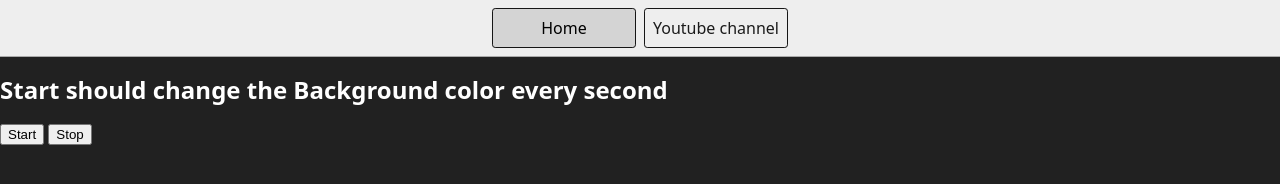
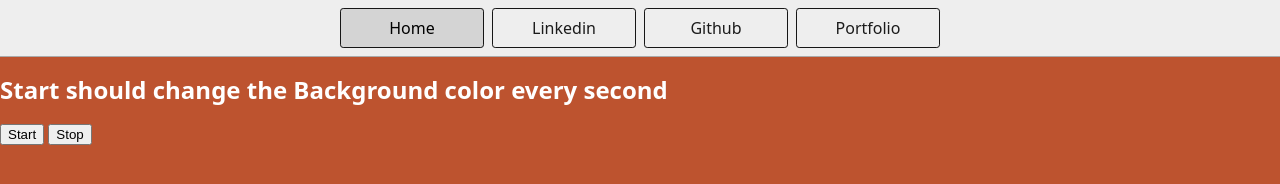
Before and after one commit to sanket-niwate/Js-projects, a plain HTML site: page 6-unlimitedColors/index.html in a window 1280 px wide. Both pictures are taken after a click on the button "Start". Drawn offline with Linux system fonts and the light colour scheme; files that its build step writes are made by us from their sources.

Commit message:
unlimited color project is done

```diff
--- a/6-unlimitedColors/index.html
+++ b/6-unlimitedColors/index.html
@@ -11,14 +11,18 @@
   <body style="background-color: #212121; color: #fff">
     <nav>
       <a href="/" aria-current="page">Home</a>
-      <a target="_blank" href="https://www.youtube.com/@chaiaurcode"
-        >Youtube channel</a
-      >
+      <a
+    target="_blank"
+    href="https://www.linkedin.com/in/sanket-niwate-983626260/"
+    >Linkedin</a
+  >
+  <a target="_blank" href="https://github.com/sanket-niwate">Github</a>
+  <a target="_blank" href="https://sanketniwate.netlify.app/">Portfolio</a>
     </nav>
 
     <h1>Start should change the Background color every second</h1>
     <button id="start">Start</button>
     <button id="stop">Stop</button>
-    <script src="chaiaurcode.js"></script>
+    <script src="unlimitedcolor.js"></script>
   </body>
 </html>
--- /dev/null
+++ b/6-unlimitedColors/unlimitedcolor.js
@@ -0,0 +1,29 @@
+const randomColor = function () {
+    const hex = '0123456789ABCDEF';
+    let color = '#';
+    for (let i = 0; i < 6; i++) {
+      color += hex[Math.floor(Math.random() * 16)];
+    }
+    return color;
+  };
+
+  let intervalId = '';
+
+  const startchangecolor = function () {
+    if (!intervalId) {
+      intervalId = setInterval(changeBgColor, 1000);
+    }
+
+    function changeBgColor() {
+      document.body.style.backgroundColor = randomColor();
+    }
+  };
+
+  function stopBgColor() {
+    clearInterval(intervalId);
+    intervalId = null;
+  }
+
+  document.querySelector('#start').addEventListener('click', startchangecolor);
+
+  document.querySelector('#stop').addEventListener('click', stopBgColor);
```
Also changed, not shown: 6-unlimitedColors/chaiaurcode.js (deleted).
